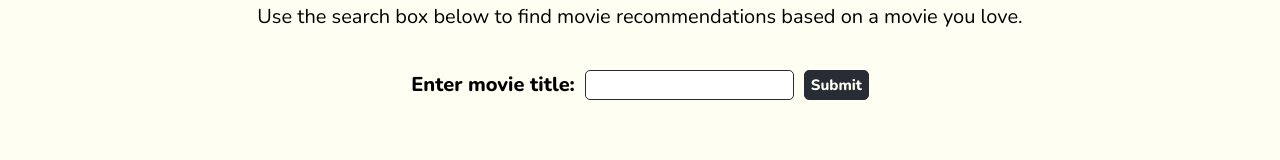
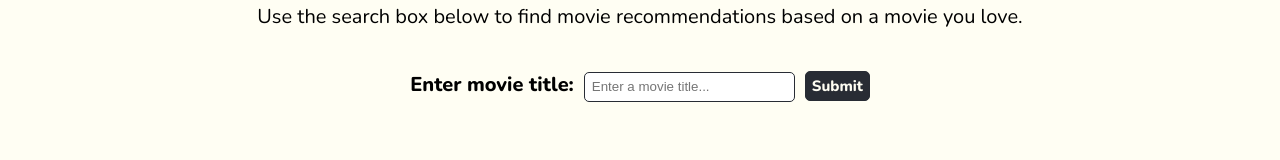
Before and after one commit to llastflowers/magic-8-movies, a React (Create React App) app: page / in a window 1280 px wide. Shown: the part 175-335 px from the top of the page. Built offline with nearby package versions, Linux system fonts and the light colour scheme; no server answers; a web font is replaced by a local one.

Commit message:
configure search endpoint and enable search form to log search query and results

```diff
--- a/src/components/Search.css
+++ b/src/components/Search.css
@@ -16,7 +16,7 @@
 .search__input {
   height: 26px;
   width: 200px;
-  padding-left: 5px;
+  padding-left: 7px;
   border-radius: 5px;
   border: 1px solid #282c34;
 }
--- a/src/components/Search.tsx
+++ b/src/components/Search.tsx
@@ -1,9 +1,34 @@
-import React from "react";
+import React, { useState } from "react";
+import { searchMovies } from "../tmdbApi";
 import "./Search.css";
 
 const Search: React.FC = () => {
+  const [query, setQuery] = useState("");
+  const [results, setResults] = useState<any[]>([]);
+
+  const handleSearch = async (query: string) => {
+    try {
+      const data = await searchMovies(query);
+      setResults(data.results);
+    } catch (error) {
+      console.error("Error fetching data:", error);
+    }
+    console.log("Searched for:", query);
+    console.log("Search results:", results);
+  };
+
+  const handleChange = (event: React.ChangeEvent<HTMLInputElement>) => {
+    setQuery(event.target.value);
+  };
+
+  const handleSubmit = (event: React.FormEvent<HTMLFormElement>) => {
+    event.preventDefault();
+    handleSearch(query);
+  };
+
   return (
     <div className="search">
+      <form onSubmit={handleSubmit}>
         <label htmlFor="movie-search" className="search__label">
           Enter movie title:
         </label>
@@ -11,9 +36,14 @@ const Search: React.FC = () => {
           type="text"
           id="movie-search"
           className="search__input"
-        // placeholder="..."
+          value={query}
+          onChange={handleChange}
+          placeholder="Enter a movie title..."
         />
-      <button className="search__submit-button">Submit</button>
+        <button type="submit" className="search__submit-button">
+          Submit
+        </button>
+      </form>
     </div>
   );
 };
--- /dev/null
+++ b/src/tmdbApi.ts
@@ -0,0 +1,14 @@
+const API_KEY = process.env.REACT_APP_TMDB_API_KEY;
+const BASE_URL = "https://api.themoviedb.org/3";
+
+export const searchMovies = async (query: string) => {
+  const response = await fetch(
+    `${BASE_URL}/search/movie?api_key=${API_KEY}&query=${encodeURIComponent(
+      query
+    )}`
+  );
+  if (!response.ok) {
+    throw new Error("Failed to fetch data");
+  }
+  return response.json();
+};
```
Lines whose indentation alone changed are shown as unchanged.
